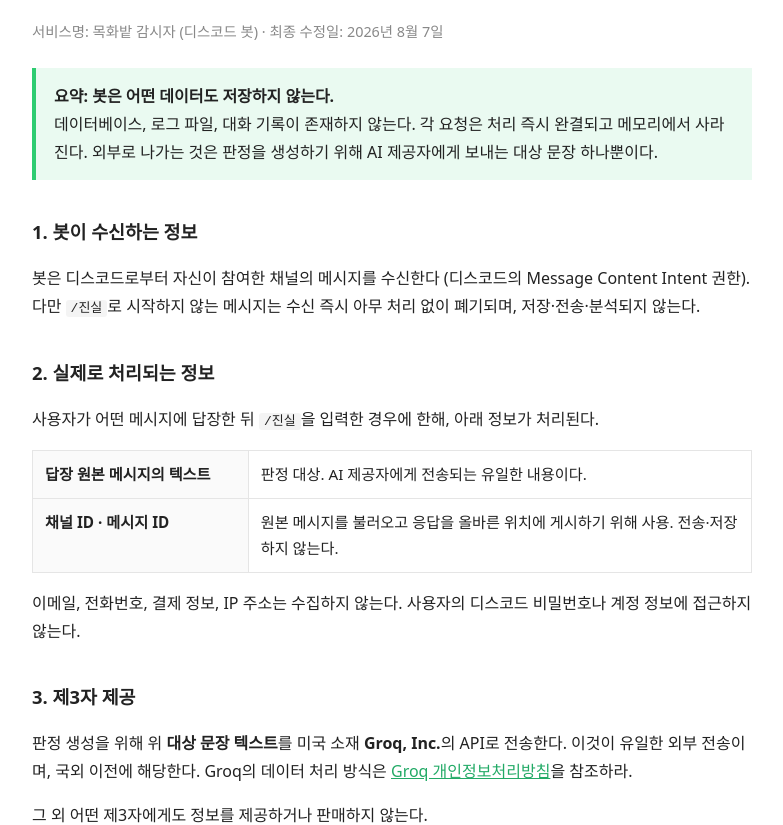
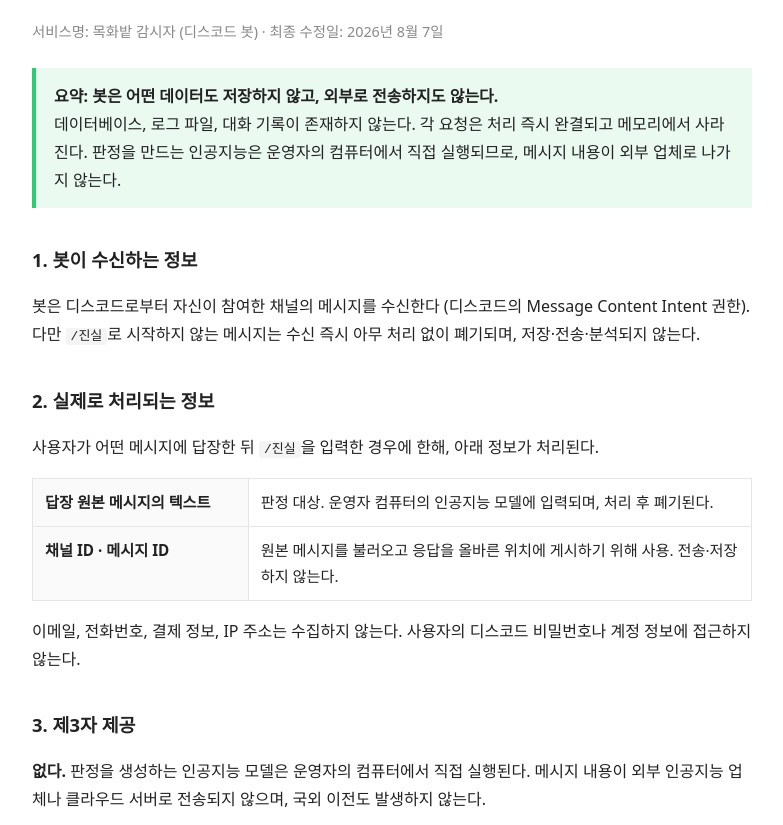
Before and after one commit to Goldhobbang/CottenViewer, a plain HTML site: page docs/privacy.html in a window 1280 px wide. Shown: the part 134-959 px from the top of the page, without its empty margins (248-1031 px from the left). Drawn offline with Linux system fonts and the light colour scheme.

Commit message:
docs: 판정 엔진을 로컬 모델로 교체한 내용 반영
외부 AI 업체(Groq) 전송 조항을 삭제하고 로컬 처리로 수정.

Co-Authored-By: Claude <noreply@anthropic.com>

```diff
--- a/docs/privacy.html
+++ b/docs/privacy.html
@@ -29,10 +29,10 @@
 <p class="updated">서비스명: 목화밭 감시자 (디스코드 봇) · 최종 수정일: 2026년 8월 7일</p>
 
 <div class="ok">
-  <strong>요약: 봇은 어떤 데이터도 저장하지 않는다.</strong><br>
+  <strong>요약: 봇은 어떤 데이터도 저장하지 않고, 외부로 전송하지도 않는다.</strong><br>
   데이터베이스, 로그 파일, 대화 기록이 존재하지 않는다. 각 요청은 처리 즉시 완결되고
-  메모리에서 사라진다. 외부로 나가는 것은 판정을 생성하기 위해 AI 제공자에게 보내는
-  대상 문장 하나뿐이다.
+  메모리에서 사라진다. 판정을 만드는 인공지능은 운영자의 컴퓨터에서 직접 실행되므로,
+  메시지 내용이 외부 업체로 나가지 않는다.
 </div>
 
 <h2>1. 봇이 수신하는 정보</h2>
@@ -45,7 +45,7 @@
 <table>
   <tr>
     <th>답장 원본 메시지의 텍스트</th>
-    <td>판정 대상. AI 제공자에게 전송되는 유일한 내용이다.</td>
+    <td>판정 대상. 운영자 컴퓨터의 인공지능 모델에 입력되며, 처리 후 폐기된다.</td>
   </tr>
   <tr>
     <th>채널 ID · 메시지 ID</th>
@@ -56,11 +56,9 @@
 계정 정보에 접근하지 않는다.</p>
 
 <h2>3. 제3자 제공</h2>
-<p>판정 생성을 위해 위 <strong>대상 문장 텍스트</strong>를 미국 소재
-<strong>Groq, Inc.</strong>의 API로 전송한다. 이것이 유일한 외부 전송이며, 국외 이전에 해당한다.
-Groq의 데이터 처리 방식은
-<a href="https://groq.com/privacy-policy/" target="_blank" rel="noopener">Groq 개인정보처리방침</a>을 참조하라.</p>
-<p>그 외 어떤 제3자에게도 정보를 제공하거나 판매하지 않는다.</p>
+<p><strong>없다.</strong> 판정을 생성하는 인공지능 모델은 운영자의 컴퓨터에서 직접 실행된다.
+메시지 내용이 외부 인공지능 업체나 클라우드 서버로 전송되지 않으며, 국외 이전도 발생하지 않는다.</p>
+<p>어떤 제3자에게도 정보를 제공하거나 판매하지 않는다.</p>
 
 <h2>4. 저장 및 보관 기간</h2>
 <p>저장하지 않는다. 따라서 보관 기간도 없다. 봇은 상태를 유지하지 않으며(stateless),
@@ -78,7 +76,7 @@ Groq의 데이터 처리 방식은
 
 <h2>7. 보안</h2>
 <p>봇의 인증 키는 운영자의 실행 환경에만 저장되며 코드 저장소에 포함되지 않는다.
-AI 제공자와의 통신은 HTTPS로 암호화된다.</p>
+디스코드와의 통신은 HTTPS로 암호화되며, 인공지능 처리는 외부망을 거치지 않고 운영자 컴퓨터 안에서 끝난다.</p>
 
 <h2>8. 방침의 변경</h2>
 <p>본 방침은 이 페이지의 갱신으로 변경되며, 변경된 내용은 게시 시점부터 적용된다.</p>
```
